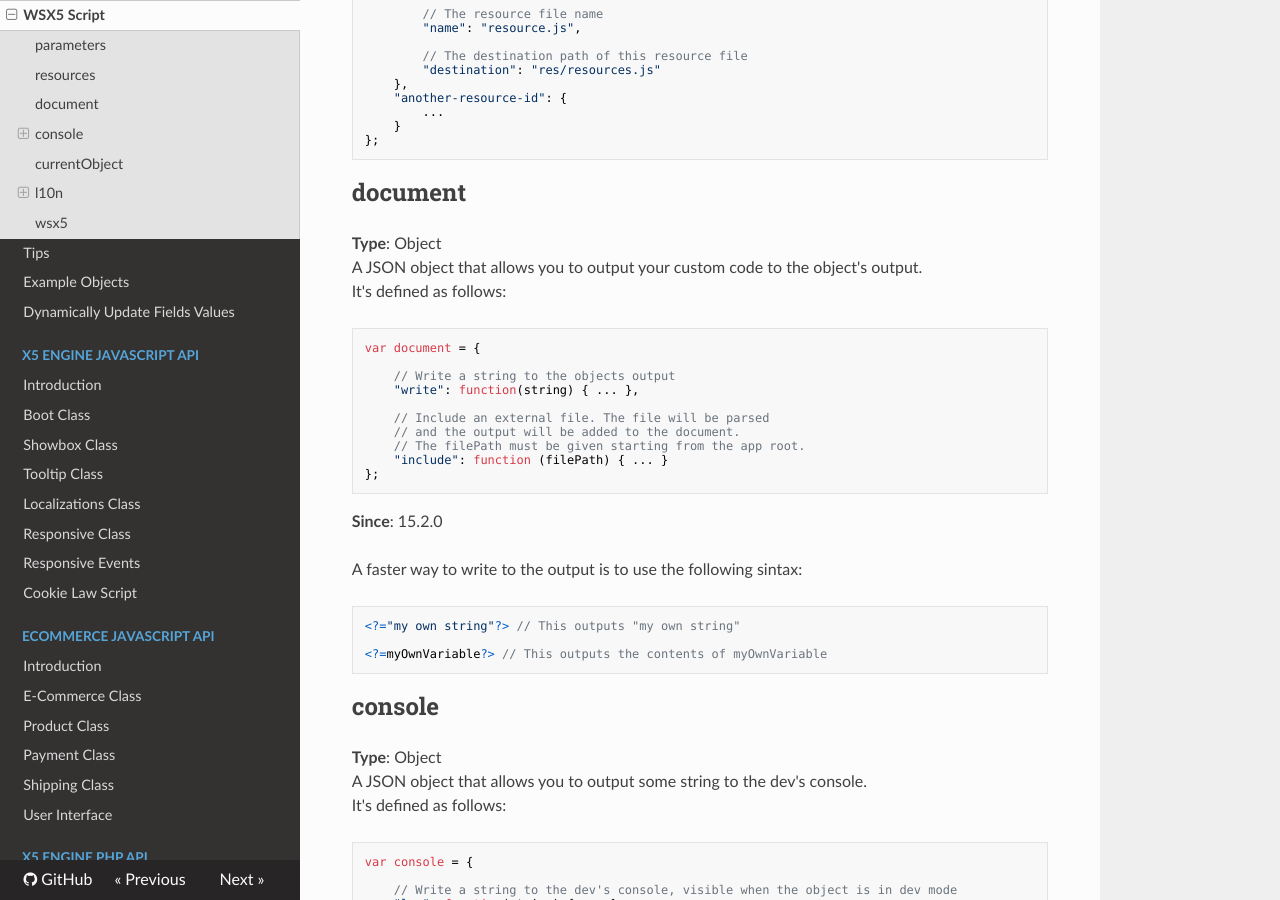
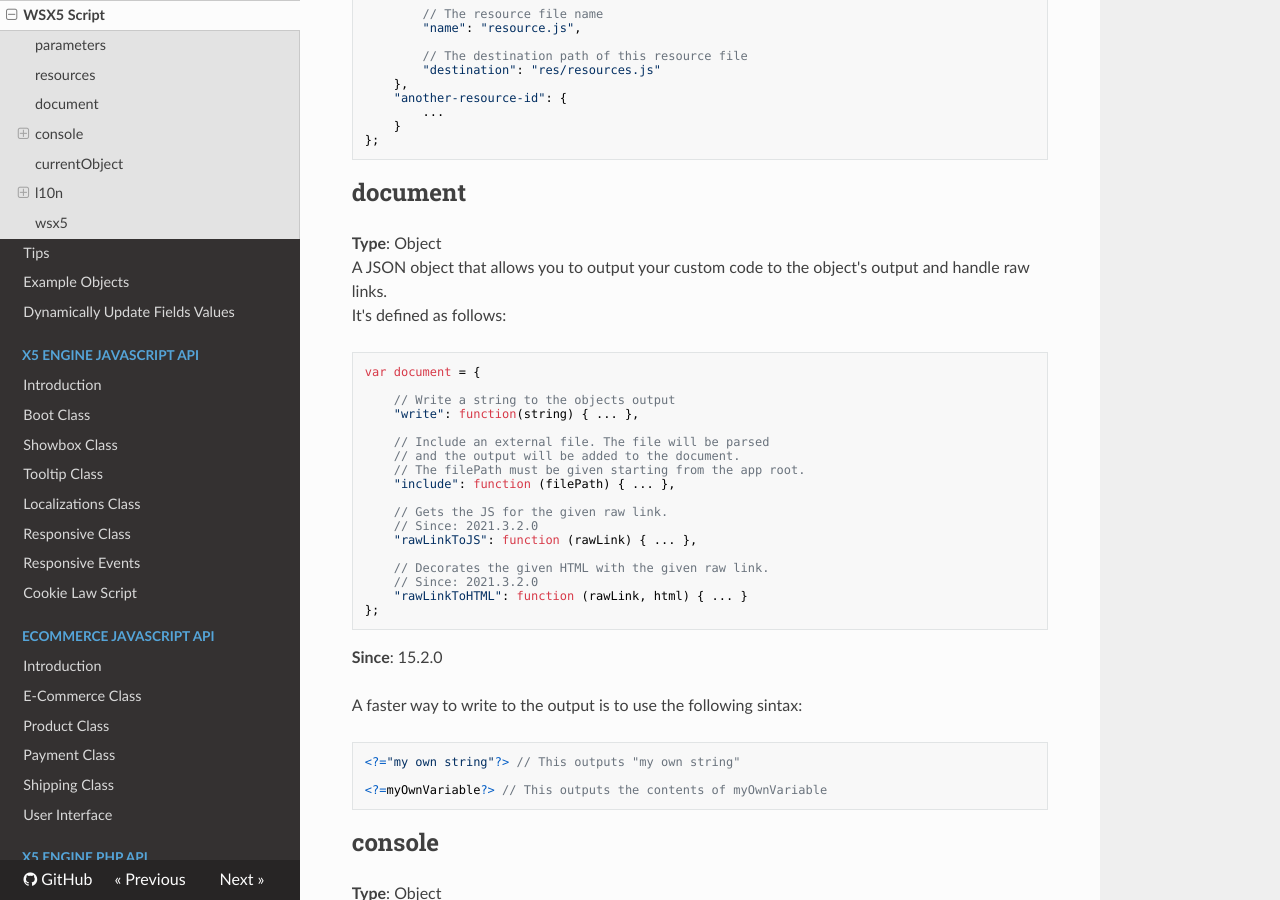
Before and after one commit to WebSiteX5/wsx5-developers-guide, an MkDocs documentation site: the page built from docs/optional-objects/wsx5-script.md, in a window 1280 px wide and 900 px high, scrolled down 1307 px. Built offline with MkDocs 1.6.1, drawn with Linux system fonts in a browser that asks for light colours; nearby versions of some CDN libraries; old or Windows-style settings are respelled for this version of MkDocs.

Commit message:
Introducing Raw Link Helpers
WSX5-5176

````diff
--- a/docs/optional-objects/wsx5-script.md
+++ b/docs/optional-objects/wsx5-script.md
@@ -75,7 +75,7 @@ var resources = {
 
 ## document
 **Type**: Object
-A JSON object that allows you to output your custom code to the object's output.
+A JSON object that allows you to output your custom code to the object's output and handle raw links.
 It's defined as follows:
 
 ```javascript
@@ -87,7 +87,15 @@ var document = {
 	// Include an external file. The file will be parsed
 	// and the output will be added to the document.
 	// The filePath must be given starting from the app root.
-	"include": function (filePath) { ... }
+	"include": function (filePath) { ... },
+
+	// Gets the JS for the given raw link.
+	// Since: 2021.3.2.0
+	"rawLinkToJS": function (rawLink) { ... },
+
+	// Decorates the given HTML with the given raw link.
+	// Since: 2021.3.2.0
+	"rawLinkToHTML": function (rawLink, html) { ... }
 };
 ```
 **Since**: 15.2.0
````
